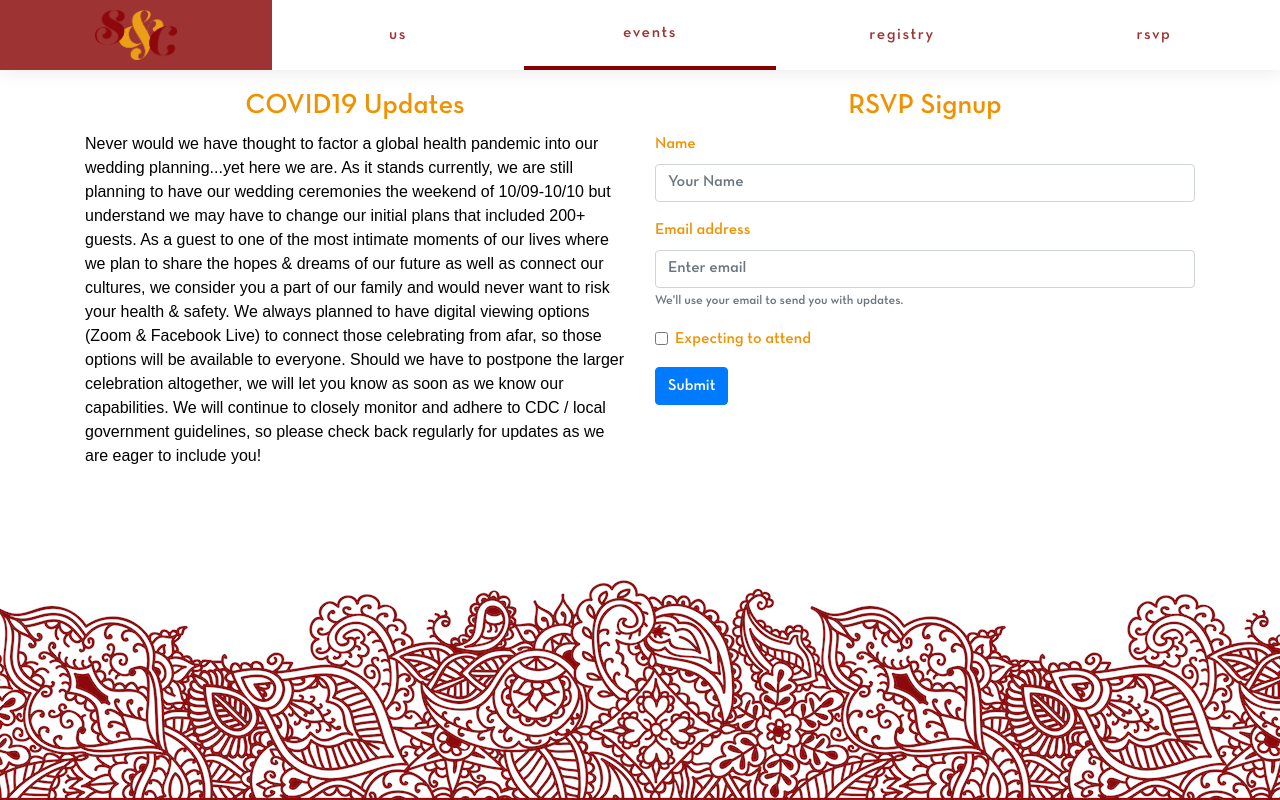
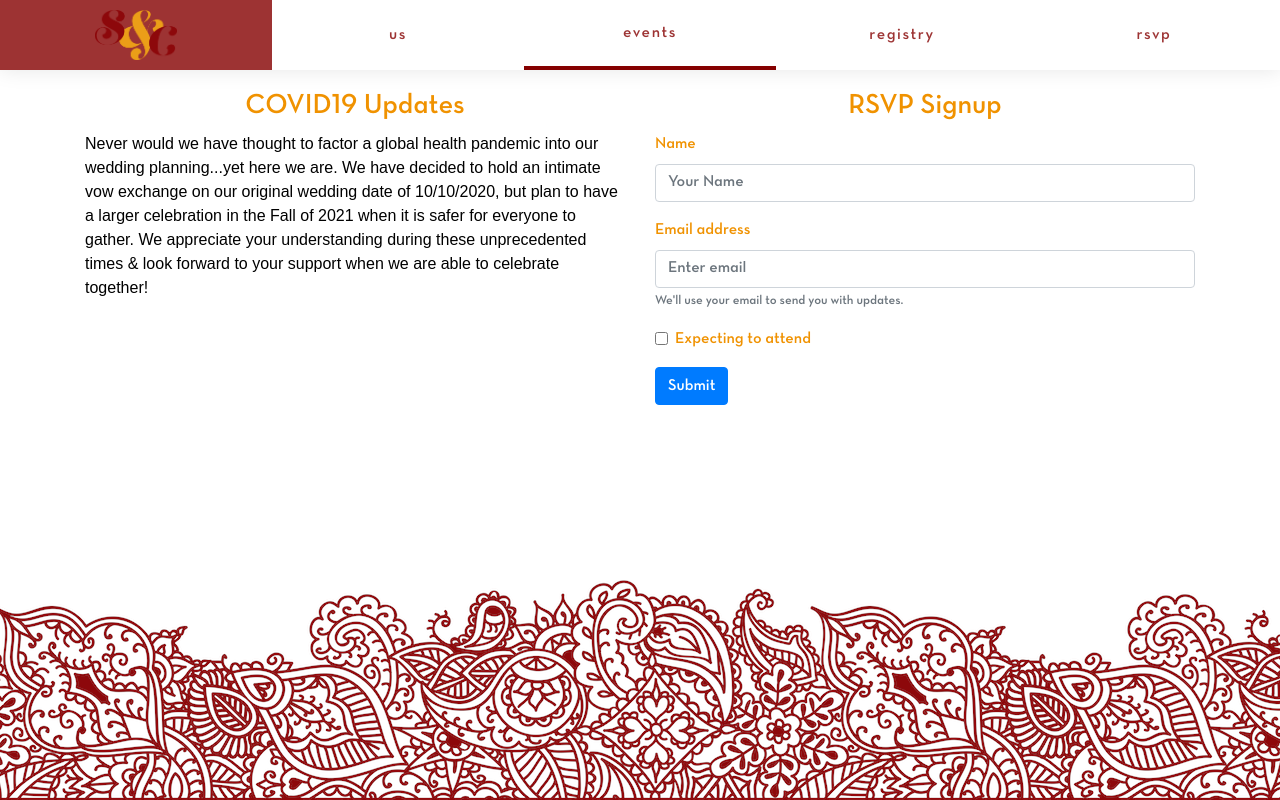
Before and after one commit to Chrisell/chris-and-sumita, a React (Create React App) app: page /events in a window 1280 px wide. Built offline with nearby package versions, Linux system fonts and the light colour scheme.

Commit message:
Updated event copy

```diff
--- a/src/EventsPage.js
+++ b/src/EventsPage.js
@@ -49,7 +49,7 @@ class EventPage extends React.Component {
                 <Row xs={1} sm={1} md={2} >
                     <Col>
                         <h3>COVID19 Updates</h3>
-                        <p> Never would we have thought to factor a global health pandemic into our wedding planning...yet here we are.  As it stands currently, we are still planning to have our wedding ceremonies the weekend of 10/09-10/10 but understand we may have to change our initial plans that included 200+ guests. As a guest to one of the most intimate moments of our lives where we plan to share the hopes & dreams of our future as well as connect our cultures, we consider you a part of our family and would never want to risk your health & safety. We always planned to have digital viewing options (Zoom & Facebook Live) to connect those celebrating from afar, so those options will be available to everyone. Should we have to postpone the larger celebration altogether, we will let you know as soon as we know our capabilities.  We will continue to closely monitor and adhere to CDC / local government guidelines, so please check back regularly for updates as we are eager to include you!</p>
+                        <p>Never would we have thought to factor a global health pandemic into our wedding planning...yet here we are. We have decided to hold an intimate vow exchange on our original wedding date of 10/10/2020, but plan to have a larger celebration in the Fall of 2021 when it is safer for everyone to gather. We appreciate your understanding during these unprecedented times &amp; look forward to your support when we are able to celebrate together!</p>
                     </Col>
                     <Col>
                         <h3>RSVP Signup</h3>
```
